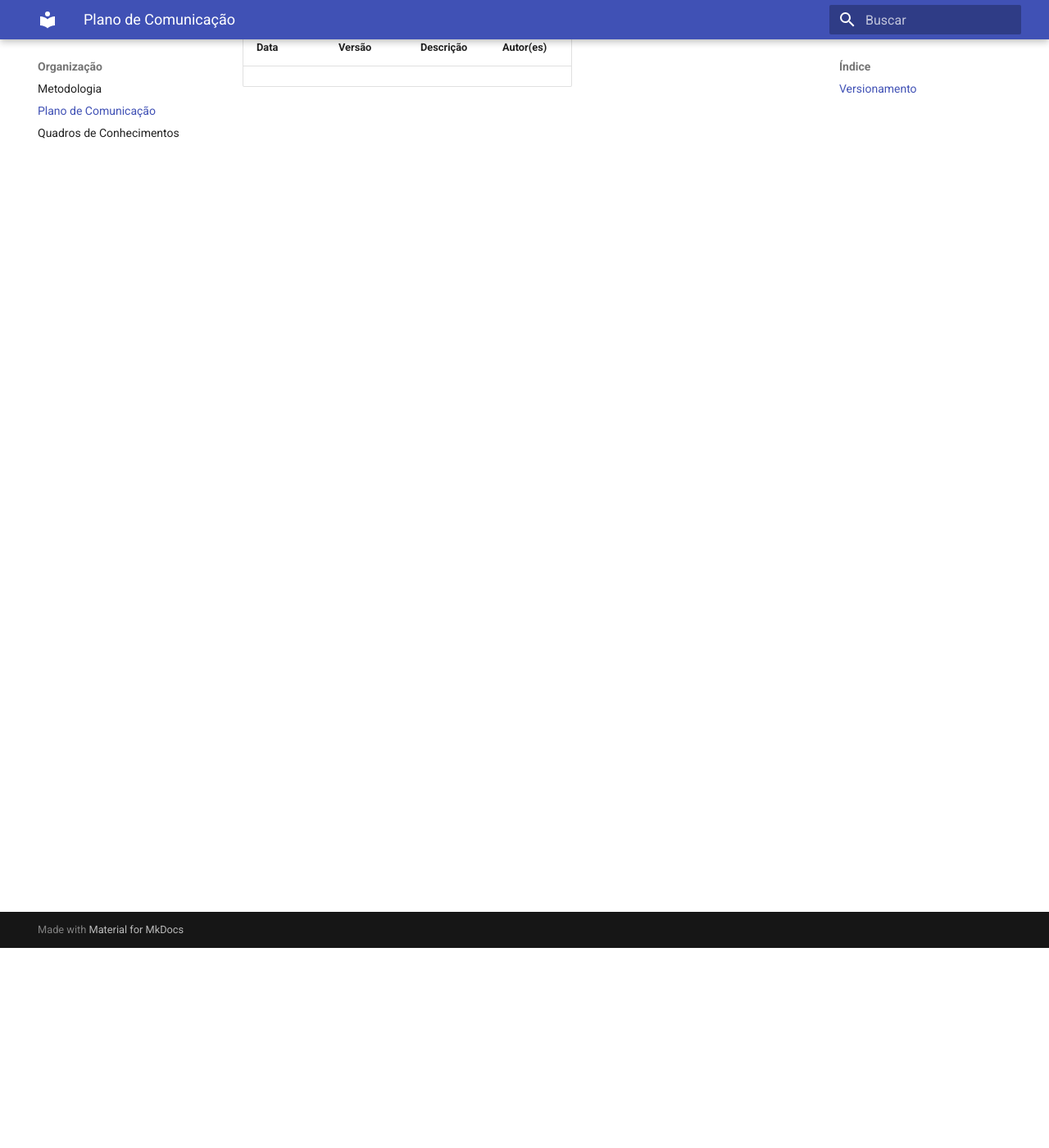
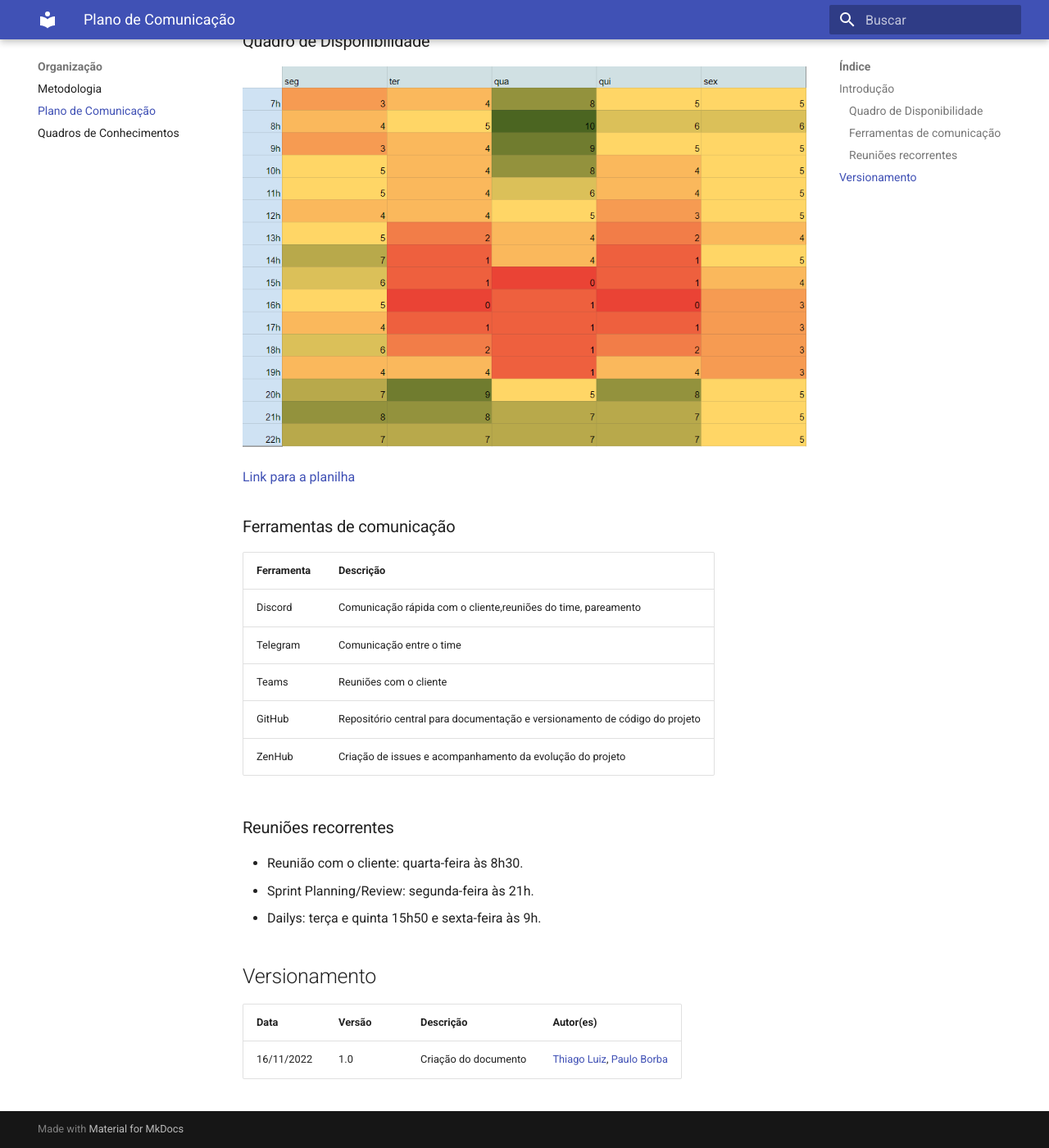
Before and after one commit to fga-eps-mds/2022.2-Amis-Doc, an MkDocs documentation site: the page built from docs/Organizacao/plano_comunicacao.md, in a window 1280 px wide and 1400 px high, scrolled down 244 px. Shown: the whole window at 82% size. Built offline with MkDocs 1.6.1 and Material for MkDocs 9.7.7, drawn with Linux system fonts in a browser that asks for light colours.

Commit message:
(#11): Criação do documento do Plano de Comunicação
Co-authored-by: Paulo Borba <paulohbr18@gmail.com>

```diff
--- a/docs/Organizacao/plano_comunicacao.md
+++ b/docs/Organizacao/plano_comunicacao.md
@@ -1,9 +1,32 @@
-# Plano de Comunicação
+#	Plano de Comunicação
+
+##	Introdução
 
 
+###	Quadro de Disponibilidade
 
+![quadro_disponibilidade](../assets/quadro_disponibilidade_1.png)
+
+[Link para a planilha](https://docs.google.com/spreadsheets/d/1CI98JZXCWqoH4d-ycIWcolLLr6fknudG5CTV184qsi0/edit?usp=sharing)
+
+### Ferramentas de comunicação
+
+| Ferramenta | Descrição |
+| ---------- | --------- |
+| Discord    | Comunicação rápida com o cliente,reuniões do time, pareamento |
+| Telegram   | Comunicação entre o time |
+| Teams      | Reuniões com o cliente |
+| GitHub     | Repositório central para documentação e versionamento de código do projeto |
+| ZenHub     | Criação de issues e acompanhamento da evolução do projeto |
+
+
+###	Reuniões recorrentes
+
+- Reunião com o cliente: quarta-feira às 8h30.
+- Sprint Planning/Review: segunda-feira às 21h.
+- Dailys: terça e quinta 15h50 e sexta-feira às 9h.
 ## Versionamento
 
 | Data | Versão | Descrição | Autor(es) |
-|------|--------|-----------|-----------|
-|     |   |  |  |
+|------|------|------|------|
+|16/11/2022|1.0| Criação do documento |[Thiago Luiz](https://github.com/thiagolsg), [Paulo Borba](https://github.com/paulohborba)
```
Also changed, not shown: docs/assets/quadro_disponibilidade_1.png (added).
